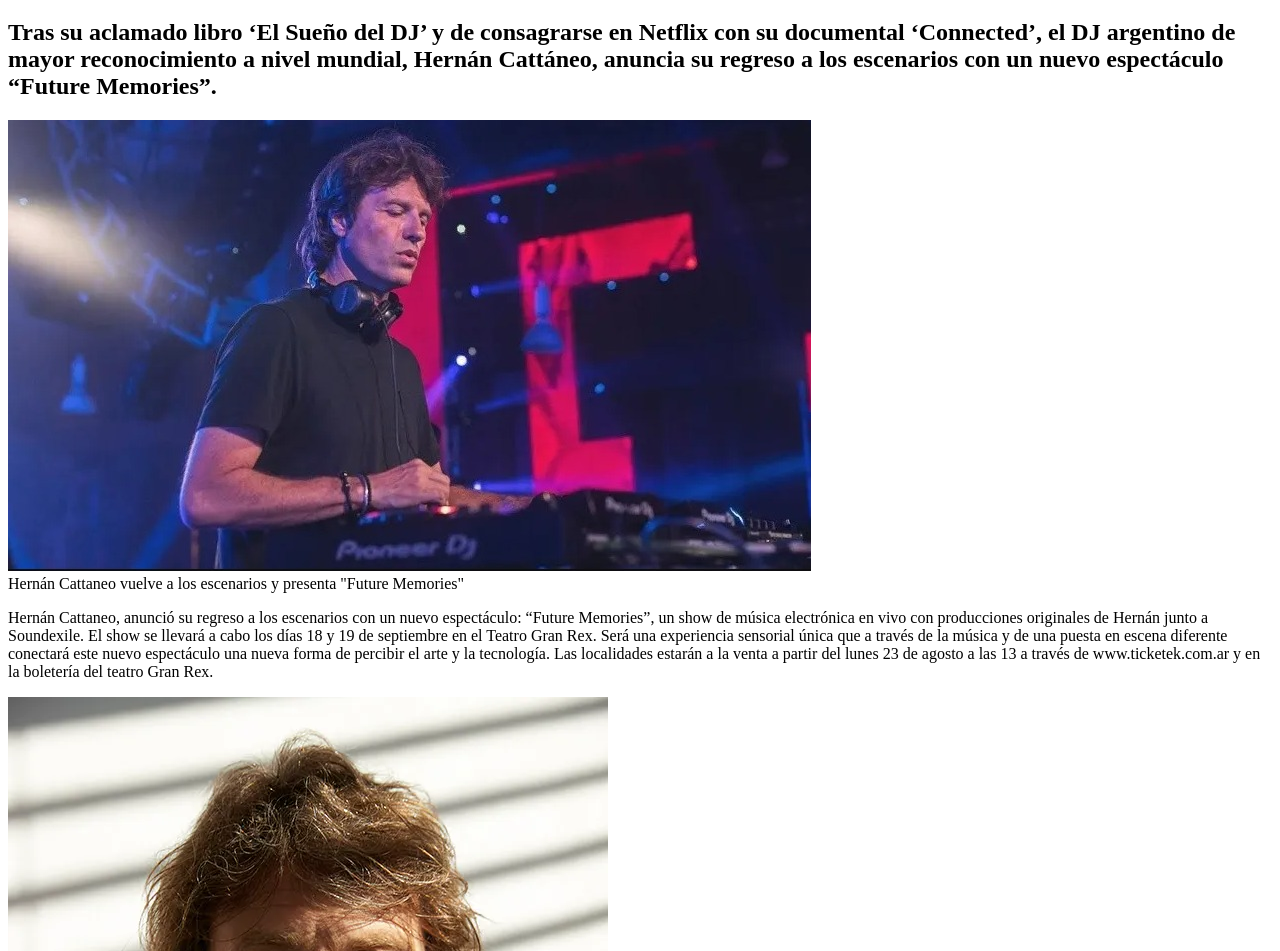
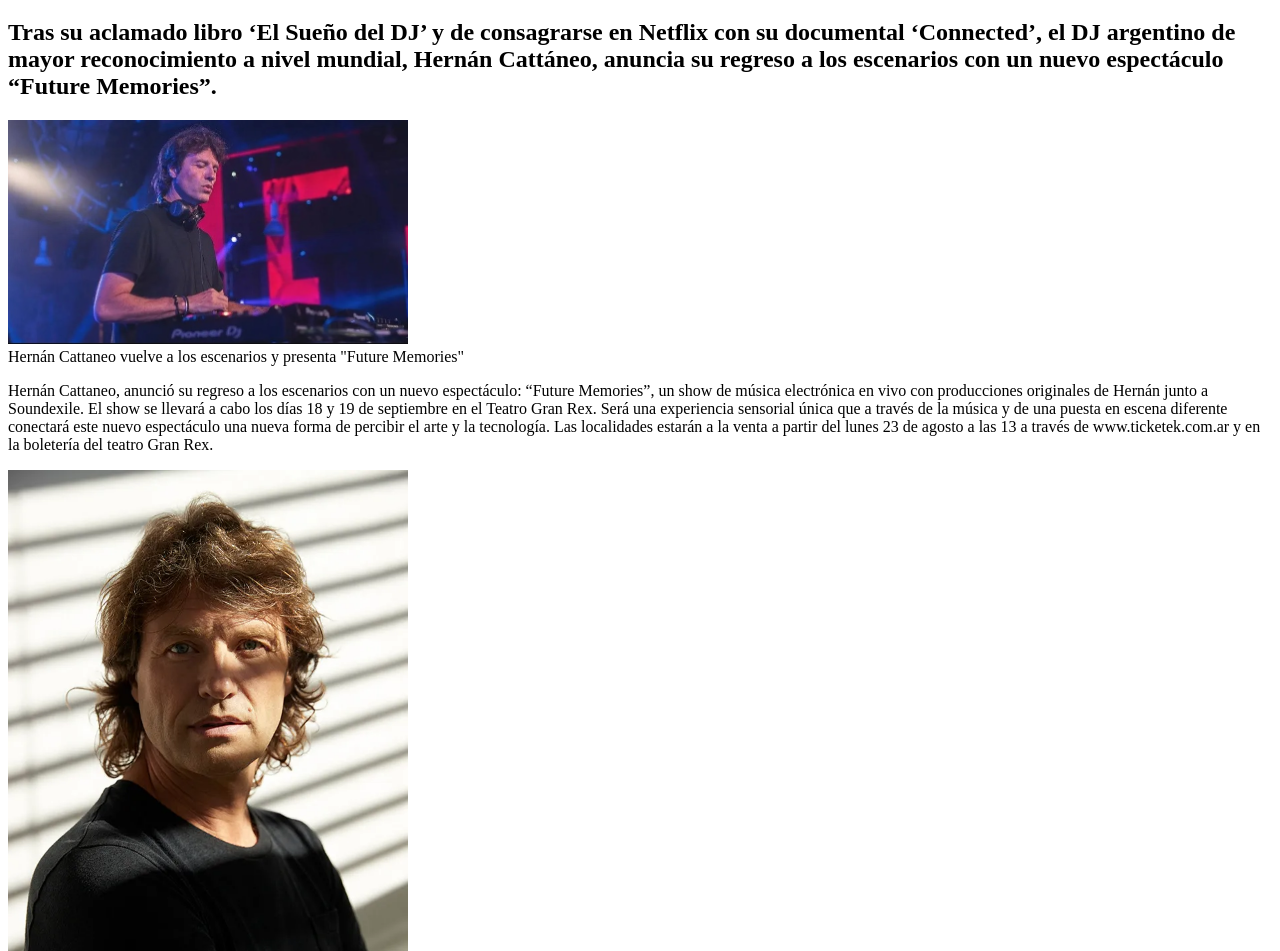
Before and after one commit to luisnannini/noticia-hc, a plain HTML site: page index.html in a window 1280 px wide. Shown: the part 61-1012 px from the top of the page. Drawn offline with Linux system fonts and the light colour scheme.

Commit message:
Update index.html

```diff
--- a/index.html
+++ b/index.html
@@ -9,7 +9,7 @@
     <body>
         <h1>Hernán Cattaneo vuelve a los escenarios y presenta "Future Memories"</h1>
         <h2>Tras su aclamado libro ‘El Sueño del DJ’ y de consagrarse en Netflix con su documental ‘Connected’, el DJ argentino de mayor reconocimiento a nivel mundial, Hernán Cattáneo, anuncia su regreso a los escenarios con un nuevo espectáculo “Future Memories”.</h2>
-        <img src="hc 1.jpeg">
+        <img src="hc 1.jpeg" width="400">
         <figcaption>Hernán Cattaneo vuelve a los escenarios y presenta "Future Memories"</figcaption>
         <p>Hernán Cattaneo, anunció su regreso a los escenarios con un nuevo espectáculo: “Future Memories”, un show de música electrónica en vivo con producciones originales de Hernán junto a Soundexile.
 
@@ -17,7 +17,7 @@
 
             Las localidades estarán a la venta a partir del lunes 23 de agosto a las 13 a través de www.ticketek.com.ar y en la boletería del teatro Gran Rex.
         </p>
-        <img src="hc 2.jpg">
+        <img src="hc 2.jpg" width="400">
         <p>“Future Memories” se suma a los innovadores shows con los que Cattáneo causó furor y gran impacto en el mundo artístico, tales como: los shows sinfónicos en el Teatro Colón, SunsetStream desde Aeroparque Jorge Newbery, SunsetStream “Eclipse Edition” desde Bariloche y Sunsetstrip, con ediciones en Buenos Aires y Punta del Este, además de un especial Home Edition desde su casa.
 
             La trayectoria lo convierte sin lugar a dudas en el DJ argentino más importante, así es que surge su reciente éxito “El Sueño del Dj”, un relato en primera persona que abarca la vida de Hernán desde su infancia, y un ejemplo de cómo su pasión por compartir música y cumplir sus sueños lo llevaron hasta convertirse en uno de los protagonistas de la élite global de Djs. El libro publicado a través de Editorial Planeta, se encontró en el top 10 de libros más vendidos de Argentina.
```
